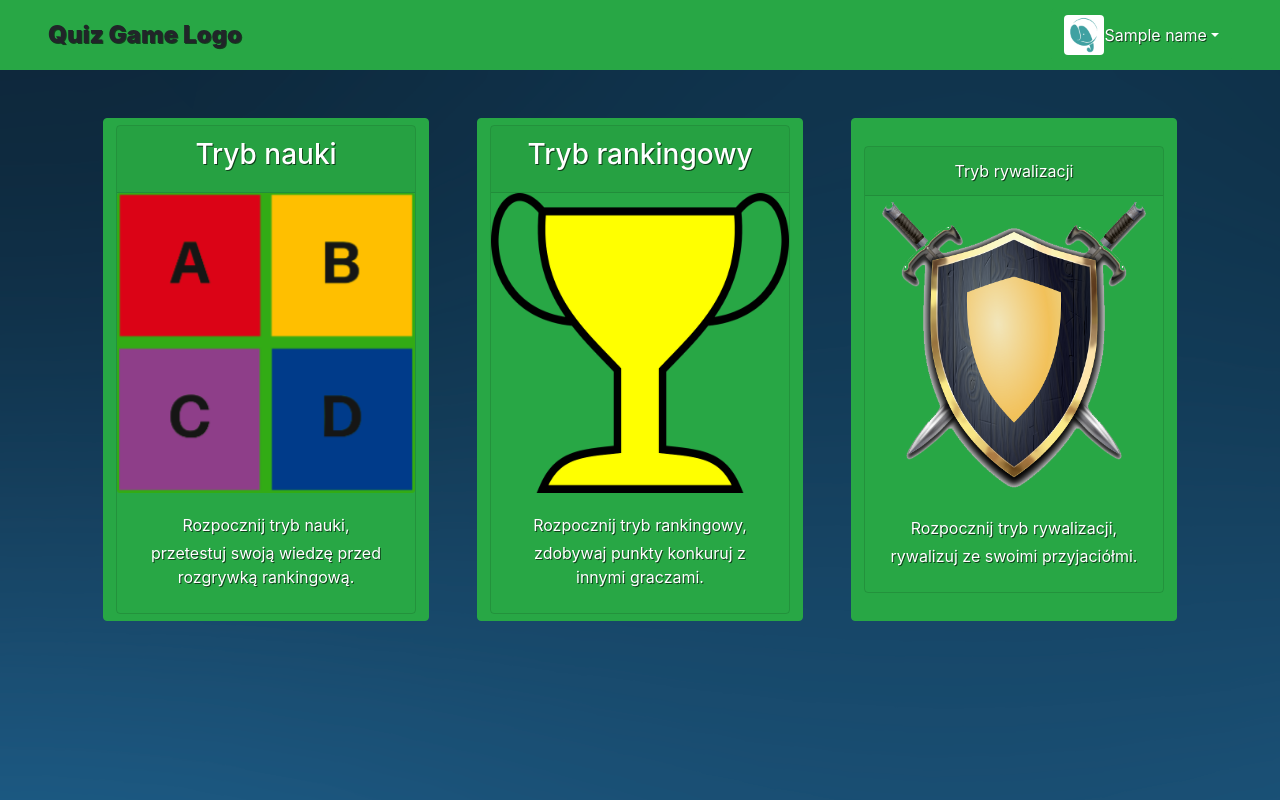
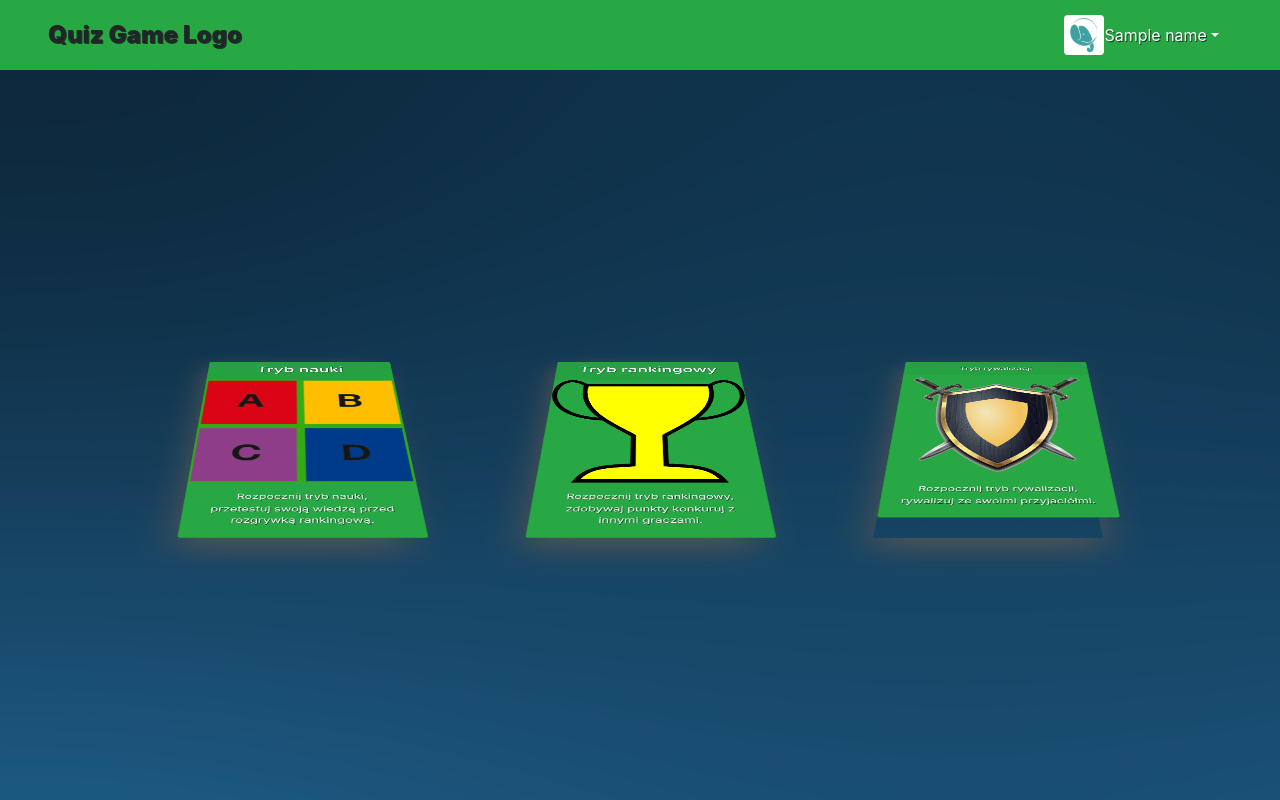
Before and after one commit to apmonstertech/GUS, a Node project: template views/panel.hbs in a window 1280 px wide. Run offline with Node 20 templates, Linux system fonts and the light colour scheme; the template is opened without the code that fills it: most values are stand-ins (such as "Sample title", 1, 10 or a date in 2020).

Commit message:
Even better panel

```diff
--- a/public/stylesheets/style.css
+++ b/public/stylesheets/style.css
@@ -293,3 +293,37 @@
 .card{
     width: 300px;
 }
+.btn-success.card{
+    background-color: #28a745;
+}
+.wrap-it{
+    top: 10%;
+    left: 40%;
+    width: 300px;
+
+    perspective: 900px;
+}
+.insider{
+  width: 100%;
+  height: 100%;
+  transition: .5s all ease;
+  transform: rotateX(60deg) scale(0.7);
+  perspective: 900px;
+  box-shadow: 0px 20px 50px #555;
+  animation: entry 1s linear 1;
+}
+.insider:hover{
+    cursor: pointer;
+  transform: rotate(0deg) scale(1) translateY(10px);
+  transition: .5s all ease;
+  z-index: 400;
+}
+@keyframes entry {
+    0% {
+      top: -20%;
+      opacity: 0.1;
+    }
+    100% {
+      top: 0%;
+    }
+  }
--- a/views/layouts/main.hbs
+++ b/views/layouts/main.hbs
@@ -17,7 +17,7 @@
 </head>
 
 <body>
-    <div class="full-height">
+    <div class="full-height d-flex flex-column">
         <header class="bg-success text-right pt-2 pb-2 d-flex justify-content-between align-items-center">
             <span id="logo" class="ml-5"> Quiz Game Logo </span>
             <div class="mr-5">
--- a/views/panel.hbs
+++ b/views/panel.hbs
@@ -1,7 +1,8 @@
-<div class="container mt-5">
+<div class="container my-auto">
     <div class="row d-flex justify-content-center flex-wrap">
-        <button onclick="window.location.href = '/quiz/starter'" class="btn btn-success mx-4">
-            <div class="card b-transparent">
+        <button onclick="window.location.href = '/quiz/starter'" class="btn wrap-it mx-4 bg-transparent">
+        <div class="insider">
+            <div class="btn-success card ">
                 <div class="card-header">
                     <h3>Tryb nauki</h3>
                 </div>
@@ -11,10 +12,11 @@
                     <p class="mb-1">przetestuj swoją wiedzę przed rozgrywką rankingową.</p>
                 </div>
             </div>
-
+            </div>
         </button>
-        <button onclick="window.location.href = '/quiz/ranked'"  class="btn btn-success mx-4">
-            <div class="card b-transparent">
+        <button onclick="window.location.href = '/quiz/ranked'"  class="btn mx-4 wrap-it bg-transparent">
+        <div class="insider">
+            <div class="btn-success card">
                 <div class="card-header">
                     <h3>
                         Tryb rankingowy
@@ -26,8 +28,24 @@
                     <p class="mb-1">zdobywaj punkty  konkuruj z innymi graczami.</p>
                 </div>
             </div>
+            </div>
         </button>
-        <button onclick="window.location.href = '/quiz/rivalry'" class="btn btn-success mx-4">
+        <button  onclick="window.location.href = '/quiz/rivalry'" class="btn mx-4 wrap-it bg-transparent">
+            <div class="insider">
+                <div class="story" id="s0">
+                    <div class="btn-success card">
+                        <div class="card-header">Tryb rywalizacji</div>
+                        <div class="card-img-center"><img class="card-img" src="/gfx/rivalry.png"></div>
+                        <div class="card-body">
+                            <p class="mb-1">Rozpocznij tryb rywalizacji,</p>
+                            <p class="mb-1">rywalizuj ze swoimi przyjaciółmi.</p>
+                        </div>
+                    </div>
+                </div>
+            </div>
+        </button>
+
+        {{!-- <button onclick="window.location.href = '/quiz/rivalry'" class="btn btn-success mx-4">
             <div class="card b-transparent">
                 <div class="card-header">Tryb rywalizacji</div>
                 <div class="card-img-center"><img class="card-img" src="/gfx/rivalry.png"></div>
@@ -36,6 +54,6 @@
                     <p class="mb-1">rywalizuj ze swoimi przyjaciółmi.</p>
                 </div>
             </div>
-        </button>
+        </button> --}}
     </div>
 </div>
```
Also changed, not shown: views/index.hbs (+2 -0 lines).
